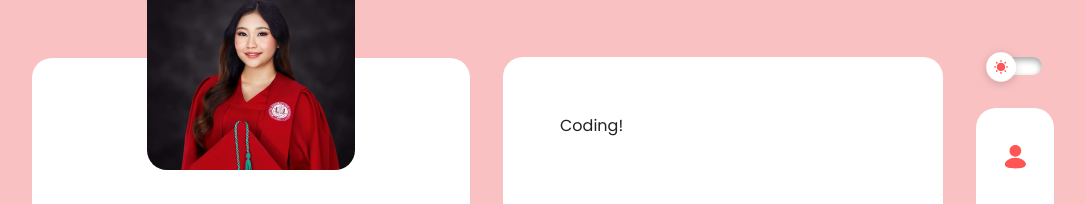
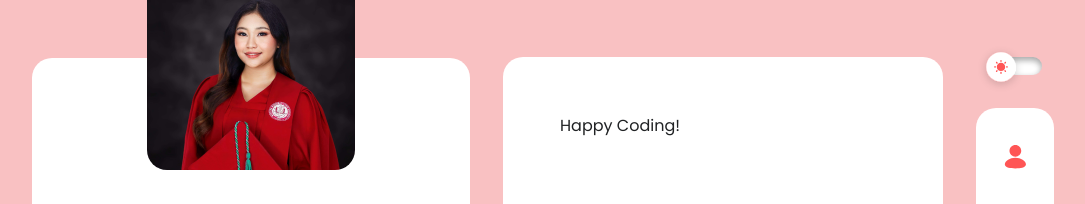
Before and after one commit to devJennyy/devjenny-portfolio-v2, a React (Vite) app: page /contact in a window 1280 px wide. Shown: the part 135-339 px from the top of the page, without its empty margins (97-1182 px from the left). Built offline with nearby package versions, Linux system fonts and the light colour scheme.

Commit message:
Minor fix.

```diff
--- a/src/Pages/AboutMe.tsx
+++ b/src/Pages/AboutMe.tsx
@@ -6,13 +6,13 @@ import SocialLogos from "../components/SocialLogos";
 
 const AboutMe = () => {
   return (
-    <a href="about-me" className="w-full">
+    <div id="about-me" className="w-full">
       <Hero />
-      <AboutMeSection/>
-      <ServicesSection/>
-      <SocialLogos/>
-      <Footer/>
-    </a>
+      <AboutMeSection />
+      <ServicesSection />
+      <SocialLogos />
+      <Footer />
+    </div>
   );
 };
 
--- a/src/Pages/Contact.tsx
+++ b/src/Pages/Contact.tsx
@@ -1,7 +1,7 @@
 const Contact = () => {
-  return <a href="contact" className="">
-    <p>Coding!</p>
-  </a>;
+  return <div id="contact" className="w-full">
+    <p>Happy Coding!</p>
+  </div>;
 };
 
 export default Contact;
--- a/src/Pages/Projects.tsx
+++ b/src/Pages/Projects.tsx
@@ -1,7 +1,7 @@
 const Projects = () => {
-  return <a href="projects">
-    <p>Happy</p>
-  </a>;
+  return <div id="projects" className="w-full">
+    <p>Happy Coding!</p>
+  </div>;
 };
 
 export default Projects;
--- a/src/Pages/Resume.tsx
+++ b/src/Pages/Resume.tsx
@@ -1,7 +1,7 @@
 const Resume = () => {
-  return <a href="resume">
-    <p>World!</p>
-  </a>;
+  return <div id="resume" className="w-full">
+    <p>Hello World!</p>
+  </div>;
 };
 
 export default Resume;
```
